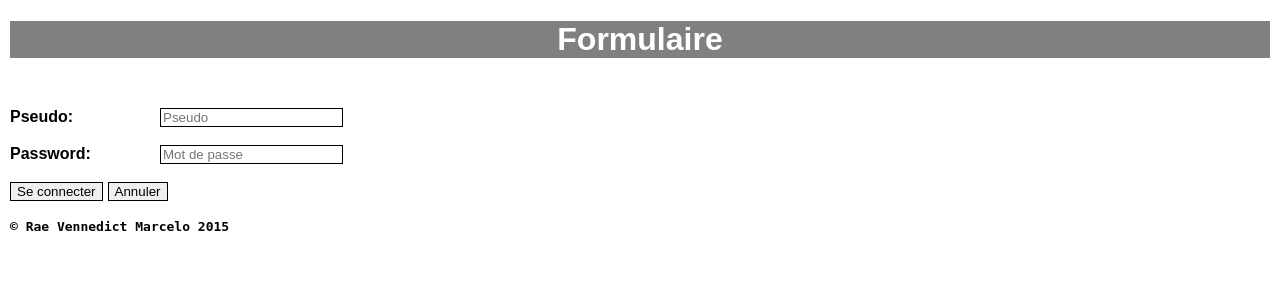
After one commit to RVMarcelo/m151admin_rvm, a PHP site: page /connexion.php in a window 1280 px wide. The commit adds this page. Shown: the top 300 px of the page. Run offline with PHP 8.4, Linux system fonts and the light colour scheme.

Commit message:
Ajout du delete et du modifier et commencement de la connexion.

```diff
--- a/Exercice1Revisions_Marcelo/public_html/UserFunctions.php
+++ b/Exercice1Revisions_Marcelo/public_html/UserFunctions.php
@@ -11,11 +11,13 @@ function ShowFormNew() {
     echo '<input type = "submit" name = "envoyer" value = "Envoyer"/>';
     echo '<input type = "button" name = "annuler" value = "Annuler"/><br/>';
     echo '<a href = "users.php">Utilisateurs</a>';
+    echo '<a href = "connexion.php">Connexion</a>';
 }
 
 function ShowFormModif() {
     $user = getOneUser($_GET['id']);
 
+    $id = $user['ID'];
     $nom = $user['Nom'];
     $prenom = $user['Prenom'];
     $date = $user['Date'];
@@ -24,7 +26,7 @@ function ShowFormModif() {
     $email = $user['Email'];
     $description = $user['Description'];
 
-
+    echo '<br><input type="hidden" id="id" name="id" value="' . $id . '"/>';
     echo '<br><label for = "nom">Nom:</label><input id = "nom" type = "text" placeholder = "Nom" name = "nom" value="' . $nom . '" required/><br>';
     echo '<br><label for = "prenom">Prénom:</label><input id = "prenom" type = "text" placeholder = "Prenom" name = "prenom" value="' . $prenom . '" required/><br>';
     echo '<br><label for = "date">Date de naissance:</label><input id = "date" type = "date" name = "date" value="' . $date . '" required/><br>';
@@ -35,6 +37,14 @@ function ShowFormModif() {
     echo '<input type = "submit" name = "modifButton" value = "Modify"/>';
     echo '<input type = "button" name = "annuler" value = "Annuler"/><br/>';
     echo '<a href = "users.php">Utilisateurs</a>';
+    echo '<a href = "connexion.php">Connexion</a>';
+}
+
+function ShowFormConnection() {
+    echo '<br><label for = "pseudo">Pseudo:</label><input id = "pseudo" type = "text" placeholder = "Pseudo" name = "pseudo" required/><br>';
+    echo '<br><label for = "mdp">Password:</label><input id = "mdp" type = "password" placeholder = "Mot de passe" name = "mdp" required/> <br><br>';
+    echo '<input type = "submit" name = "connecter" value = "Se connecter"/>';
+    echo '<input type = "button" name = "annuler" value = "Annuler"/><br><br>';
 }
 
 function TableShowUser() {
@@ -71,7 +81,7 @@ function ShowUser() {
         echo '<td>' . $user['Email'] . '</td>';
         echo '<td><a href="users.php?id=' . $user['ID'] . '">Details</a></td>';
         echo '<td><a href="index.php?id=' . $user['ID'] . '" name="modifLink">Modifier</a></td>';
-        echo '<td><input type="submit" value="Supprimer" name="supprimer"/></td>';
+        echo '<td><a href="users.php?idDelete='. $user['ID'] .'" name="deleteUser">Supprimer</a></td>';
         echo '</tr>';
     }
 }
--- a/Exercice1Revisions_Marcelo/public_html/config.php
+++ b/Exercice1Revisions_Marcelo/public_html/config.php
@@ -3,4 +3,4 @@
         DEFINE('USER', 'm151admin');
         DEFINE('PASSWORD', 'm151admin');
         DEFINE('HOST','127.0.0.1');
-        DEFINE('NAME','m151');
+        DEFINE('NAME','m151admin');
--- /dev/null
+++ b/Exercice1Revisions_Marcelo/public_html/connexion.php
@@ -0,0 +1,38 @@
+<?php
+    require './db.php';
+    require './UserFunctions.php';
+
+    if(isset($_REQUEST['connecter']))
+    {
+        $pseudo = $_REQUEST['pseudo'];
+        $password = $_REQUEST['mdp'];
+
+        loginUser($pseudo, $password);
+    }
+?>
+
+<!DOCTYPE html>
+<html>
+    <head>
+        <title>Revisions Formulaire</title>
+        <meta charset="UTF-8">
+        <meta name="viewport" content="width=device-width, initial-scale=1.0">
+        <link href="css.css" rel="stylesheet" type="text/css" />
+    </head>
+    <body>
+        <header><h1>Formulaire</h1></header>
+        <section>
+
+            <form action="db.php" method="post">
+                <div>
+                    <?php
+                        ShowFormConnection();
+                    ?>
+                </div>
+            </form>
+        </section>
+        <footer>
+            &copy; Rae Vennedict Marcelo 2015
+        </footer>
+    </body>
+</html>
--- a/Exercice1Revisions_Marcelo/public_html/db.php
+++ b/Exercice1Revisions_Marcelo/public_html/db.php
@@ -67,9 +67,10 @@ function CreateUser() {
       echo'test'; */
 }
 
-function modifyUser($id) {
+function modifyUser() {
     global $table;
 
+    $id = filter_input(INPUT_POST, 'id');
     $nom = filter_input(INPUT_POST, 'nom');
     $prenom = filter_input(INPUT_POST, 'prenom');
     $date = filter_input(INPUT_POST, 'date');
@@ -95,6 +96,19 @@ function modifyUser($id) {
     $requPrep->execute();
     $requPrep->closeCursor();
     var_dump($requPrep);
+}
+
+function deleteUser($idDelete) {
+    $deleteUser = GetDatabase()->prepare('DELETE FROM formulaire WHERE ID='. $idDelete .';');
+    $deleteUser->execute();
+}
+
+function loginUser($pseudo, $password)
+{
+    if((isset($pseudo)) && (isset($password)))
+    {
+
+    }
 }
 
 function getAllFields() {
```
Also changed, not shown: Exercice1Revisions_Marcelo/public_html/users.php (+12 -5 lines).
